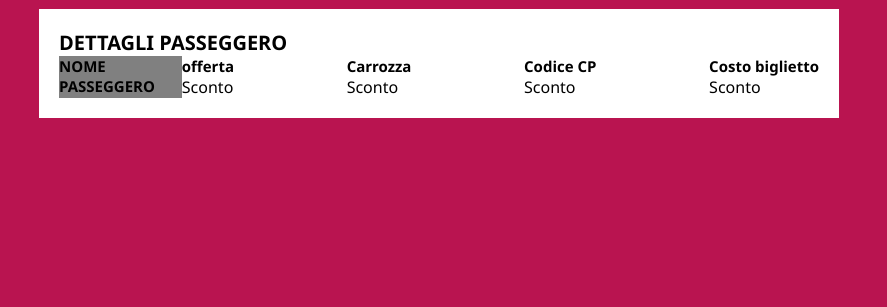
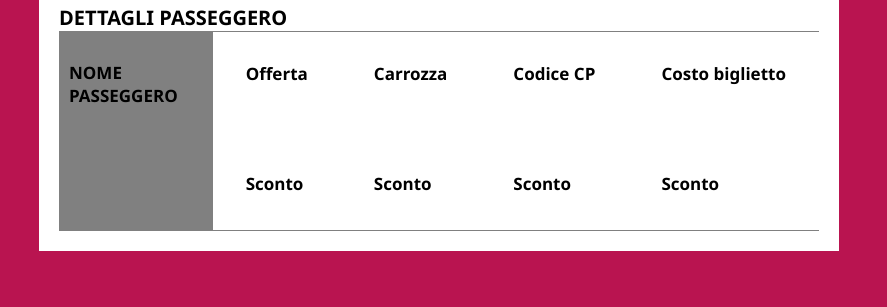
Before and after one commit to SalvatoreB98/-js-biglietto-treno-form, a plain HTML site: page index.html in a window 1280 px wide. Shown: the part 493-800 px from the top of the page, without its empty margins (201-1088 px from the left). Drawn offline with Linux system fonts and the light colour scheme.

Commit message:
Finisce lo stile e l'html

```diff
--- a/index.html
+++ b/index.html
@@ -51,7 +51,7 @@
                 </div>
                 <div class="piano">
                     <div class="dati">
-                        <h3>offerta</h3>
+                        <h3>Offerta</h3>
                         <div class="valore">
                             Sconto
                         </div>
--- a/style.css
+++ b/style.css
@@ -21,7 +21,8 @@ h2{
     font-size: 20px;
 }
 h3{
-    font-size: 15px;
+    font-size: 17px;
+    margin: 20px 0px;
 }
 label{
     margin: 25px;
@@ -46,7 +47,7 @@ button{
 .container{
     width: 75%;
     margin: auto;
-    margin-top: 100px;
+    margin-top: 75px;
     max-width: 800px;
 }
 .card{
@@ -71,11 +72,26 @@ button{
 }
 .nome{
     background-color: gray;
+    padding: 10px;
 }
 .piano{
     display: flex;
+    justify-content: space-around;
+    width: 100%;
+    border: 1px solid gray;
+    border-right: none;
+    height: 200px;
+}
+.dati{
+    padding: 10px;
+    display: flex;
+    flex-direction: column;
     justify-content: space-between;
-    width: 100%;
+}
+.valore{
+    font-size: 17px;
+    font-weight: 600;
+    margin: 25px 0;
 }
 
 /* UTILITIES */
```
